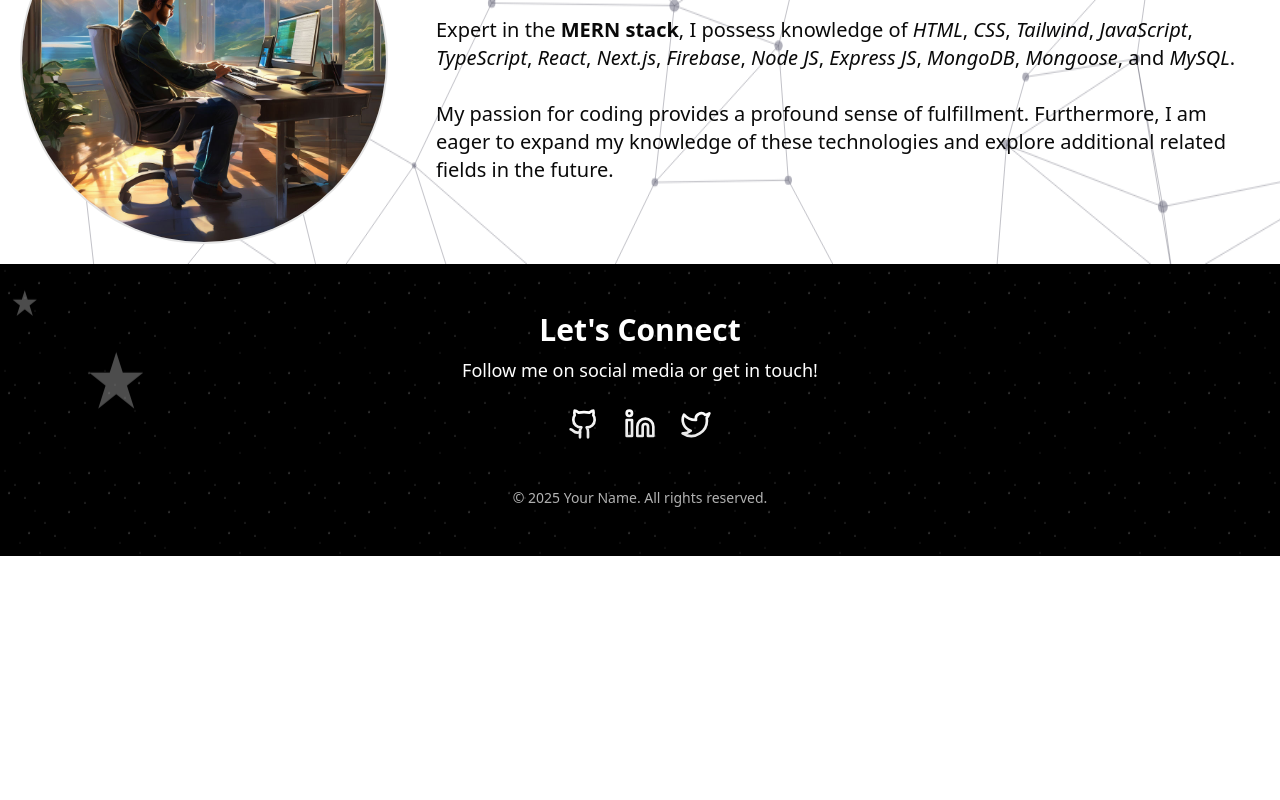
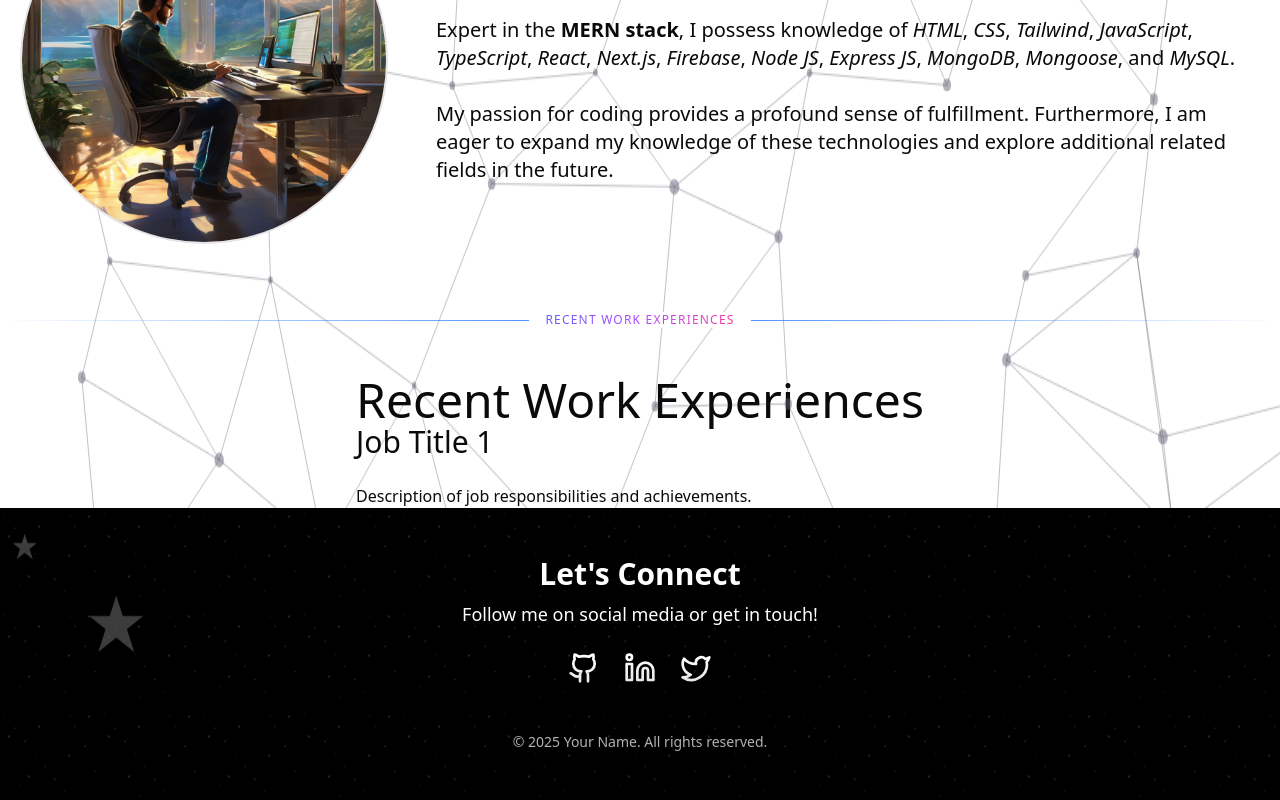
Before and after one commit to Marg0n/next-level-portfolio, a Next.js app: page / in a window 1280 px wide. Shown: the part 807-1607 px from the top of the page. Before the commit the page ends 1363 px from the top, so only its background shows below. Built offline with nearby package versions, Linux system fonts and the light colour scheme.

Commit message:
Add: Added recent job experience in Home.

```diff
--- /dev/null
+++ b/src/components/modules/home/Experience.tsx
@@ -0,0 +1,21 @@
+import React from 'react';
+
+const Experience = () => {
+    return (
+        <div>
+            <h2 className="text-5xl text-center" data-aos="fade-down">Recent Work Experiences</h2>
+            <div className="flex flex-col gap-6">
+                <div className="flex flex-col lg:flex-row gap-12 items-center">
+                    <div className="space-y-6">
+                        <h3 className="text-3xl" data-aos="fade-up">Job Title 1</h3>
+                        <p className="text-base" data-aos="fade-up">
+                            Description of job responsibilities and achievements.
+                        </p>
+                    </div>
+                </div>
+            </div>
+        </div>
+    );
+};
+
+export default Experience;
--- a/src/components/modules/home/LandingPageContent.tsx
+++ b/src/components/modules/home/LandingPageContent.tsx
@@ -7,6 +7,7 @@ import About from "@/components/modules/home/About";
 import { LabelDivider } from "@/components/shared/divider/Dividers";
 // import StarfieldWarp from "@/components/shared/motion/StarfieldWarp";
 import CircuitBoard from "@/components/shared/motion/CircuitBoard";
+import Experience from "./Experience";
 
 const LandingPageContent = () => {
   useAOS();
@@ -18,6 +19,8 @@ const LandingPageContent = () => {
       <Hero />
       <LabelDivider label="About Me" data-aos="fade-down"/>
       <About />
+      <LabelDivider label="Recent Work Experiences" data-aos="fade-down"/>
+      <Experience/>
       </CircuitBoard>
     </div>
   );
```
